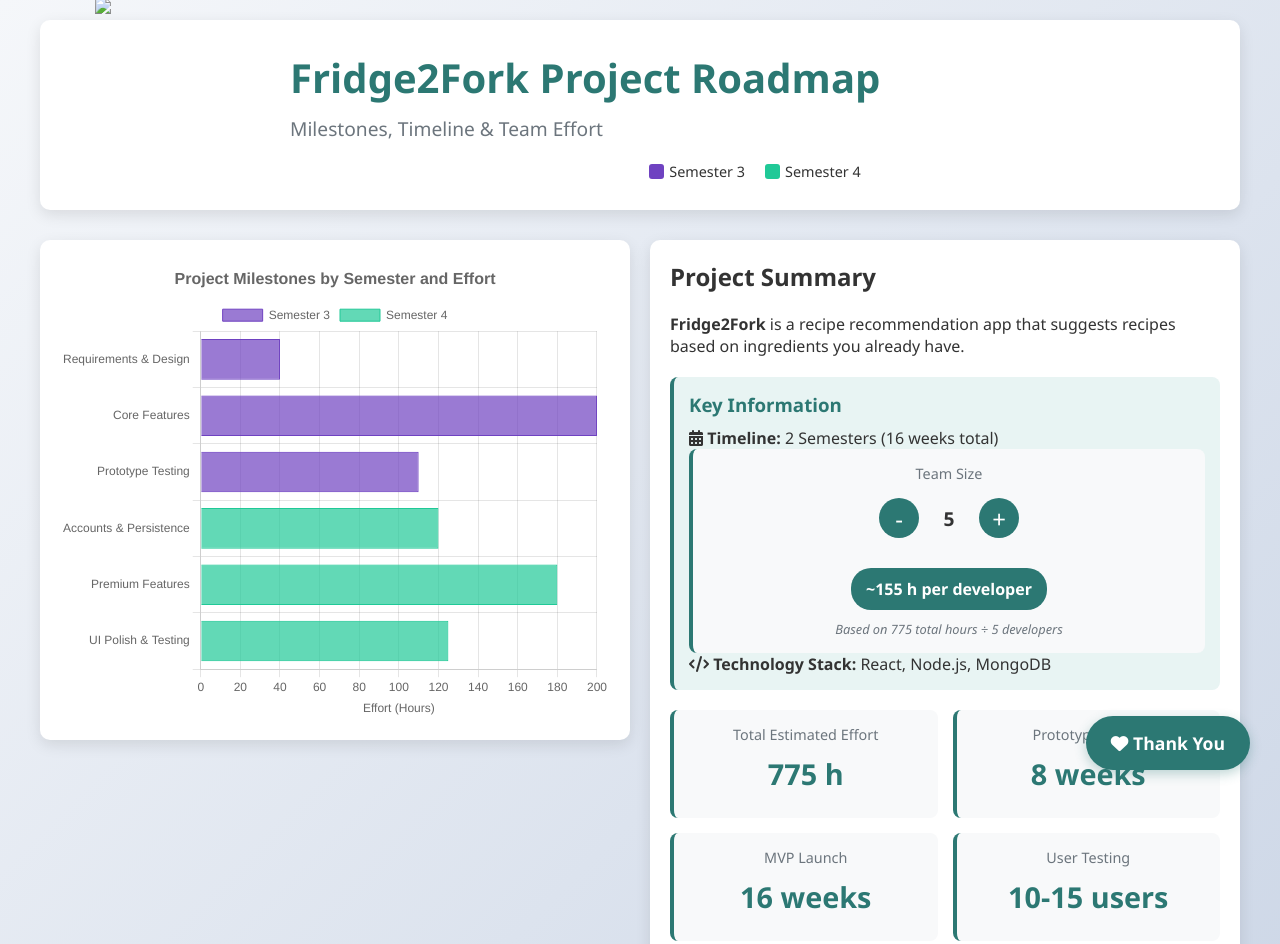
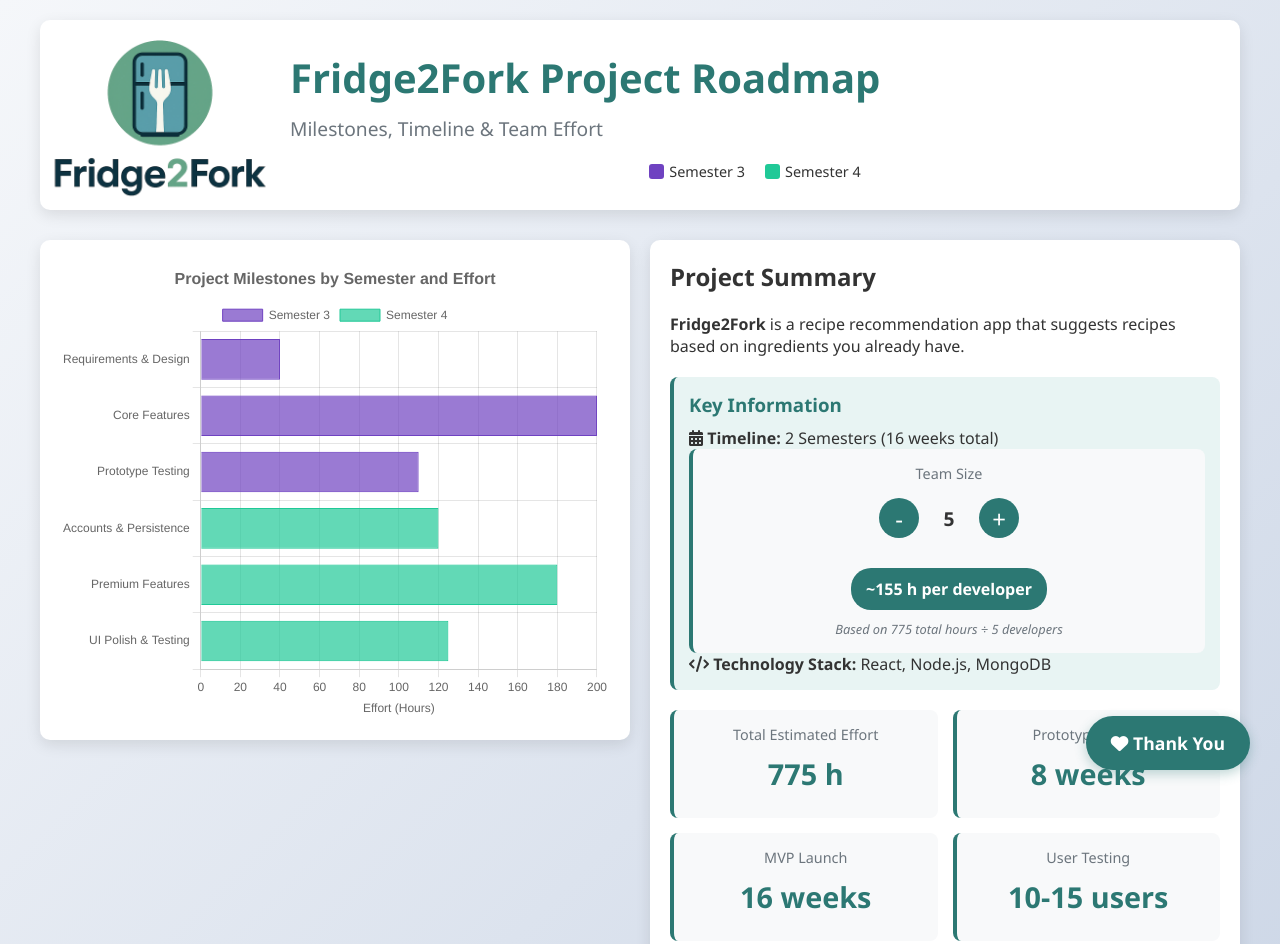
Before and after one commit to lejmi-amine/Fridge2Fork, a plain HTML site: page index.html in a window 1280 px wide. Shown: the top 944 px of the page. Drawn offline with nearby package versions, Linux system fonts and the light colour scheme; the site is published under a folder, as on GitHub Pages, so addresses that start at the root find nothing.

Commit message:
Update index.html

```diff
--- a/index.html
+++ b/index.html
@@ -423,7 +423,7 @@
         <div class="logo-container">
           <div class="logo-placeholder">
             <img
-              src="/logo.png"
+              src="logo.png"
               alt="Fridge2Fork Logo"
               style="width: 250px; height: 250px; margin-top: 15px"
             />
```
